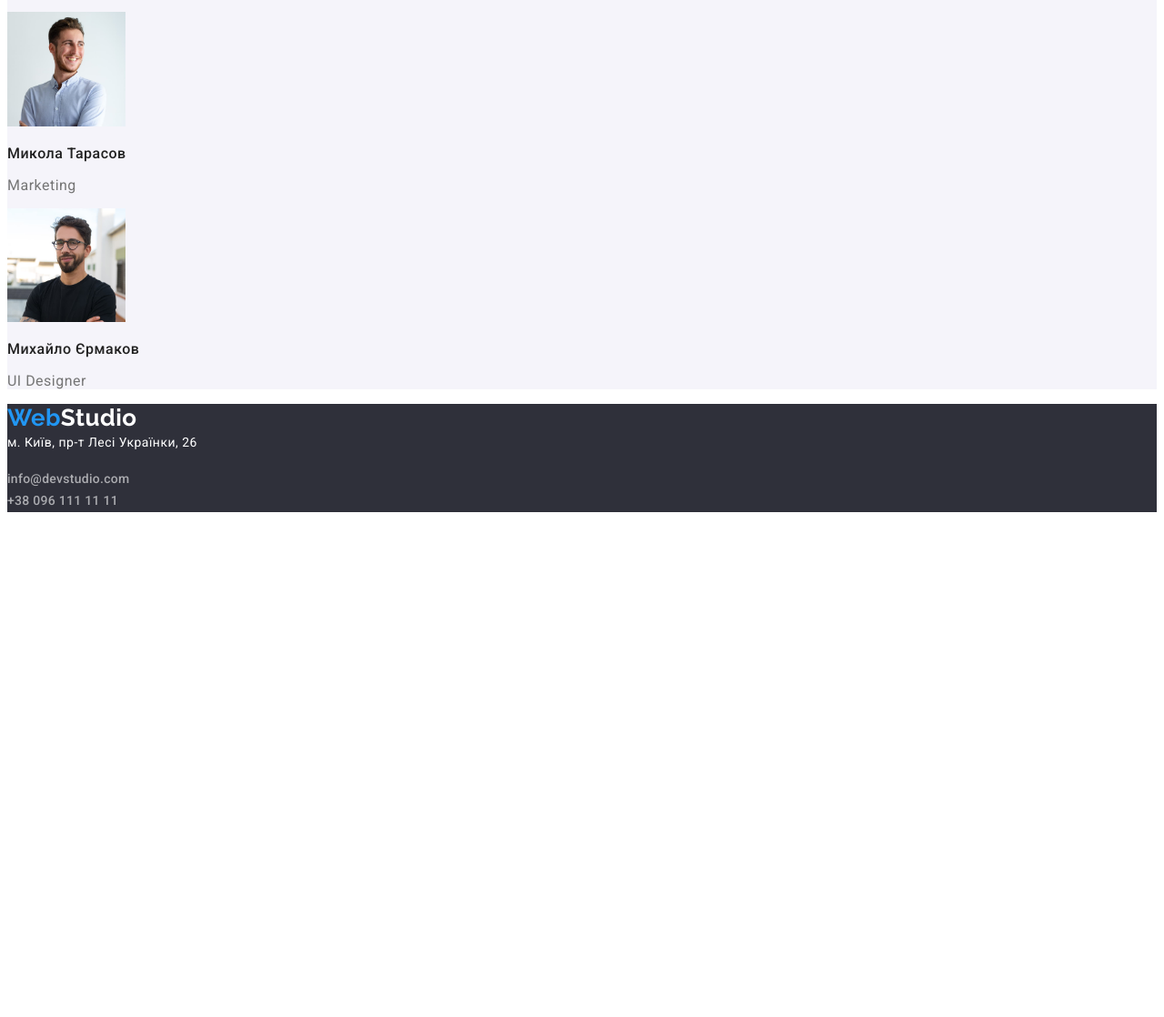
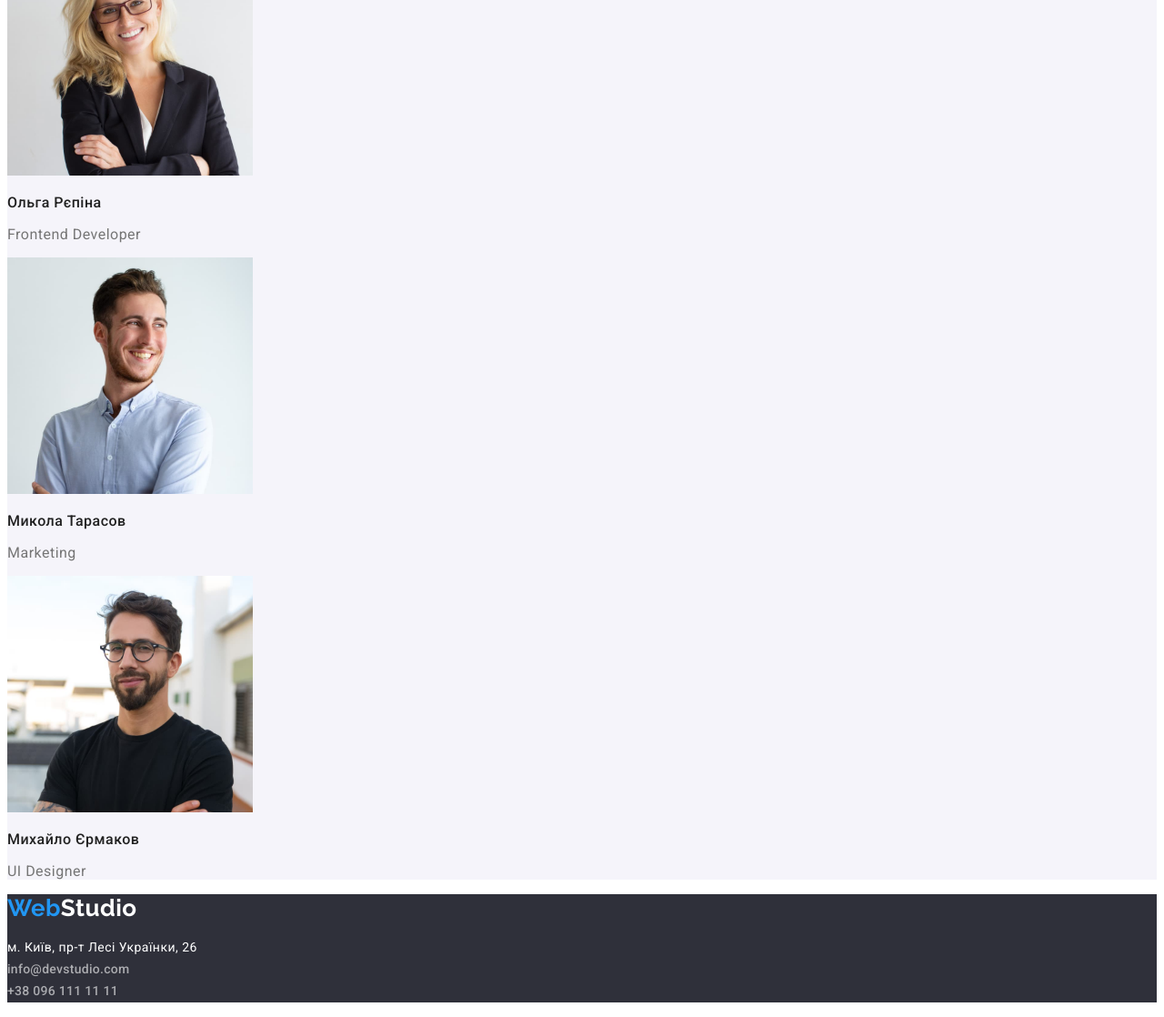
Before and after one commit to MykhayloOdesa/goit-markup-hw-02, a plain HTML site: page index.html in a window 1280 px wide. Shown: the part 2183-3301 px from the top of the page at 91% size. Before the commit the page ends 2762 px from the top, so only its background shows below. Drawn offline with Linux system fonts and the light colour scheme.

Commit message:
final update css

```diff
--- a/css/styles.css
+++ b/css/styles.css
@@ -131,7 +131,6 @@ body {
 
 .team-desc {
   color: var(--secondary-text-color);
-  font-size: 16px;
   line-height: 1.19;
 }
 
@@ -184,6 +183,5 @@ body {
 
 .portfolio-desc {
   color: var(--secondary-text-color);
-  font-size: 16px;
   line-height: 1.88;
 }
--- a/index.html
+++ b/index.html
@@ -110,7 +110,7 @@
               class="img"
               src="./images/index/team/team-card-1.jpg"
               alt="Фото Ігоря Дем'яненка"
-              width="130"
+              width="270"
             />
             <h3 class="team-mate">Ігор Дем'яненко</h3>
             <p class="team-desc" lang="en">Product Designer</p>
@@ -120,7 +120,7 @@
               class="img"
               src="./images/index/team/team-card-2.jpg"
               alt="Фото Ольги Рєпіної"
-              width="130"
+              width="270"
             />
             <h3 class="team-mate">Ольга Рєпіна</h3>
             <p class="team-desc" lang="en">Frontend Developer</p>
@@ -130,7 +130,7 @@
               class="img"
               src="./images/index/team/team-card-3.jpg"
               alt="Фото Миколи Тарасова"
-              width="130"
+              width="270"
             />
             <h3 class="team-mate">Микола Тарасов</h3>
             <p class="team-desc" lang="en">Marketing</p>
@@ -140,7 +140,7 @@
               class="img"
               src="./images/index/team/team-card-4.jpg"
               alt="Фото Михайла Єрмакова"
-              width="130"
+              width="270"
             />
             <h3 class="team-mate">Михайло Єрмаков</h3>
             <p class="team-desc" lang="en">UI Designer</p>
@@ -153,6 +153,8 @@
         <span class="logo-text">Web</span><span class="footer-logo">Studio</span>
       </a>
       <address class="address">
+        <ul class="list">
+          <li class="list-item">
             <a
               class="address-link"
               href="https://goo.gl/maps/SD5s5Gz4r2weCnc68"
@@ -161,7 +163,7 @@
             >
               м. Київ, пр-т Лесі Українки, 26
             </a>
-        <ul class="list">
+          </li>
           <li class="list-item">
             <a class="link" href="mailto:info@devstudio.com">info@devstudio.com</a>
           </li>
```
Also changed, not shown: portfolio.html (+3 -1 lines). Lines whose indentation alone changed are shown as unchanged.
